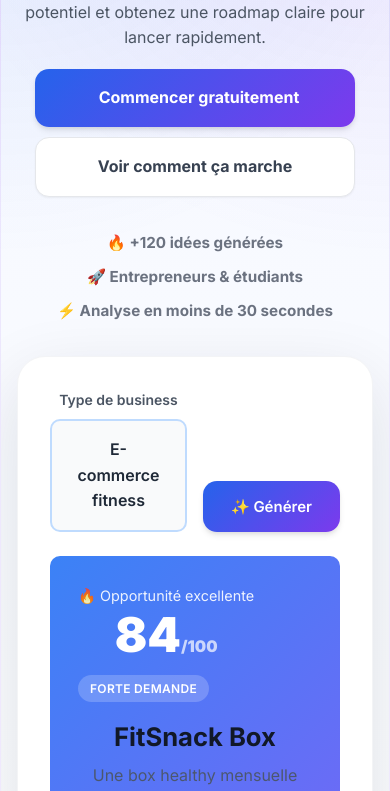
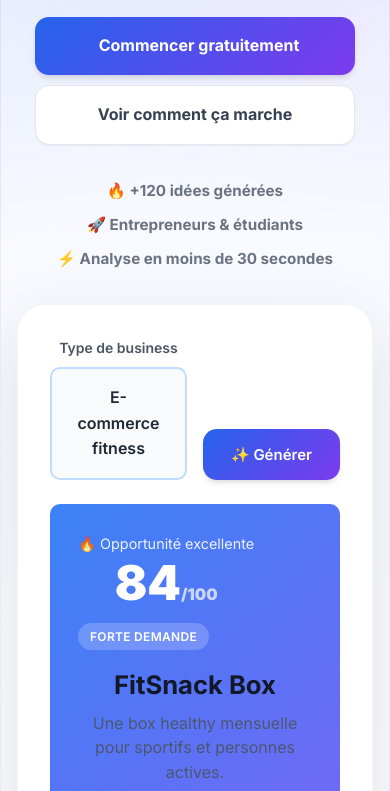
Before and after one commit to bennouisrayan-dev/Opportunity-Finder, a website: page index.html in a window 390 px wide. Shown: the part 360-1151 px from the top of the page. Drawn offline with Linux system fonts and the light colour scheme.

```diff
--- a/css/styles.css
+++ b/css/styles.css
@@ -3458,7 +3458,7 @@ html, body {
   }
 
   [data-theme="dark"] .hero {
-    padding-top: 16px !important;
+    padding-top: 0 !important;
   }
 
   /* Dashboard/profile: also sticky navbar → minimal top padding */
@@ -3725,69 +3725,31 @@ html, body {
   }
   .navbar-inner { height: 54px !important; }
   body { padding-top: calc(54px + env(safe-area-inset-top)) !important; }
-  .hero { margin-top: calc(-1 * env(safe-area-inset-top)) !important; padding-top: 0 !important; }
-}
-
-/* ══ Landing page mobile: body bg matches hero so no gap visible ══ */
+  .hero { margin-top: 0 !important; padding-top: 0 !important; }
+}
+
+
+
+
+
+/* ══ HERO GAP — SINGLE SOURCE OF TRUTH ═══════════════════
+   All previous rules cleaned. Only this one controls it.
+   The body.padding-top = navbar height. Hero needs 0 gap.
+   body bg matches hero bg so no color difference visible.
+   ════════════════════════════════════════════════════════ */
 @media (max-width: 768px) {
-  body[data-page="landing"] {
-    background: #0f172a !important;
-  }
-
-  /* Hero: zero gap, blends with body */
-  body[data-page="landing"] .hero {
-    padding-top: 16px !important;  /* breathing room for text, not visual gap */
-    margin-top: 0 !important;
-    border-radius: 0 !important;   /* remove card border-radius — seamless with body */
-  }
-}
-
-  /* Hero: no top padding at all — content starts right after navbar */
   .hero {
     padding-top: 0 !important;
     margin-top: 0 !important;
   }
 
-  /* Remove rounded top corners that create "card on background" look */
-  .hero,
-  [data-theme="dark"] .hero {
-    border-radius: 0 !important;
-    border-top-left-radius: 0 !important;
-    border-top-right-radius: 0 !important;
-  }
-
-  /* Hero content: breathing room after navbar */
-  .hero .hero-content,
-  .hero .container {
-    padding-top: 16px !important;
-  }
-
-
-  /* Dark mode: body bg = hero gradient dark start (#111827) */
+  /* Light mode: body bg = hero light gradient color */
+  body[data-page="landing"] {
+    background: #f4f7ff !important;
+  }
+
+  /* Dark mode: body bg = hero dark gradient color (#111827) */
   [data-theme="dark"] body[data-page="landing"] {
     background: #111827 !important;
   }
-
-  /* Hero: zero space, fills seamlessly */
-  body[data-page="landing"] .hero {
-    margin-top: 0 !important;
-    padding-top: 20px !important;
-  }
-
-
-/* ══ GAP FIX — FINAL ══ */
-@media (max-width: 768px) {
-  /* Dark mode: body bg = hero gradient top color (#111827) */
-  [data-theme="dark"] body[data-page="landing"] {
-    background: #111827 !important;
-  }
-  /* Light mode: body bg = hero gradient top color */
-  body[data-page="landing"] {
-    background: #f4f7ff !important;
-  }
-  /* Hero: zero gap */
-  body[data-page="landing"] .hero {
-    margin-top: 0 !important;
-    padding-top: 20px !important;
-  }
-}
+}
```
Also changed, not shown: index.html (+0 -1 lines).
